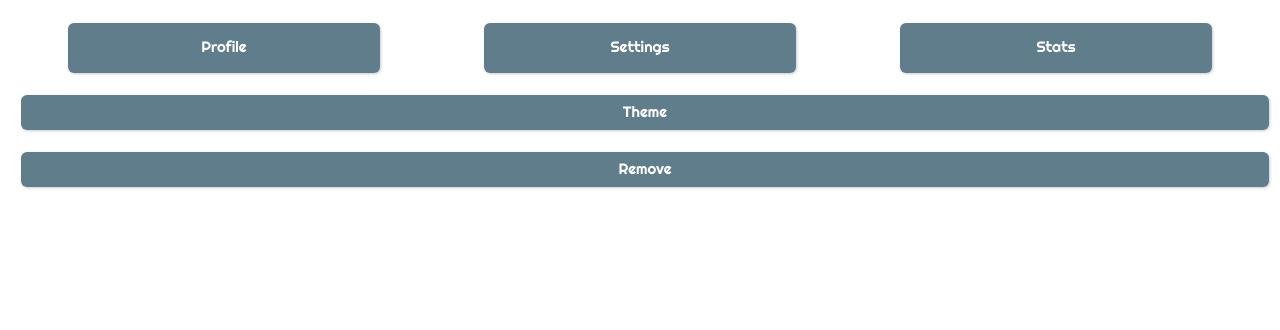
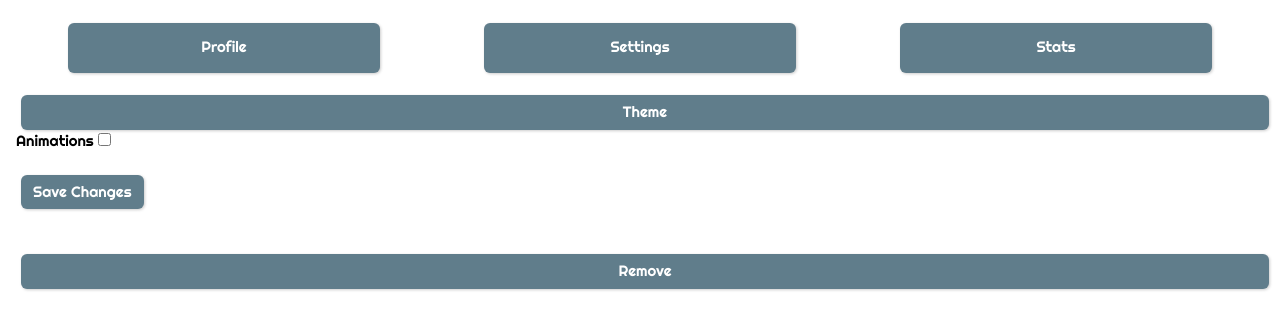
Before and after one commit to Sho-Wadamori/Flashcard, a Flask app: page /settings/ in a window 1280 px wide. Shown: the part 209-539 px from the top of the page. Run offline with Flask 3, Linux system fonts and the light colour scheme; data comes from the database, SQL or seed files in the repository.

Commit message:
added animation disabling setting

```diff
--- a/templates/layout.html
+++ b/templates/layout.html
@@ -80,5 +80,15 @@
     </nav>
     {% block body %}
     {% endblock %}
+
+    <!-- remove animation if animation setting is false -->
+    {% if settings[10] == 0 %}
+        <style>
+            * {
+                transition: none !important;
+                animation: none !important;
+            }
+        </style>
+    {% endif %}
 </body>
 </html>
--- a/templates/settings.html
+++ b/templates/settings.html
@@ -20,6 +20,16 @@
 <button style="width: 100%;" onclick="window.location='{{ url_for('theme') }}'">Theme</button>
 
 <br>
+
+<form action="{{ url_for('settings') }}" class="animimationToggle">
+    <label for="animToggle">Animations</label>
+    <input type="checkbox" name="animToggle" id="animToggle"><br>
+
+    <br>
+
+    <button type="submit">Save Changes</button>
+</form>
+<br>
 <br>
 
 <form action="{{ url_for('settings') }}" method="POST" id="removeEmail">
```
